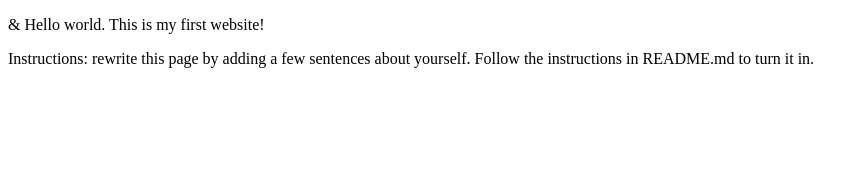
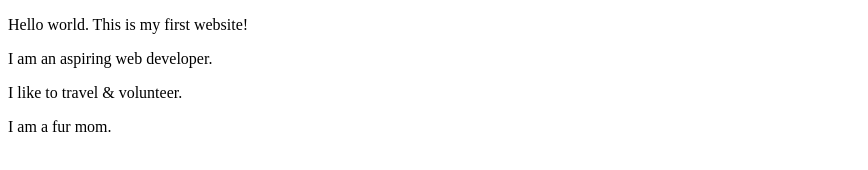
Before and after one commit to ajsinfuego14/webdev_lab1, a plain HTML site: page index.html in a window 1280 px wide. Shown: the whole page, without its empty margins (0-868 px from the left). Drawn offline with Linux system fonts and the light colour scheme.

Commit message:
Update index.html

```diff
--- a/index.html
+++ b/index.html
@@ -5,7 +5,9 @@
   <title>Internet Technologies and Web Design</title>
 </head>
 <body>
-  <p>&amp; Hello world. This is my first website!</p>
-  <p>Instructions: rewrite this page by adding a few sentences about yourself. Follow the instructions in README.md to turn it in.</p>
+  <p>Hello world. This is my first website!</p>
+  <p>I am an aspiring web developer.</p>
+  <p>I like to travel & volunteer.</p>
+  <p>I am a fur mom.</p>
 </body>
 </html>
```
